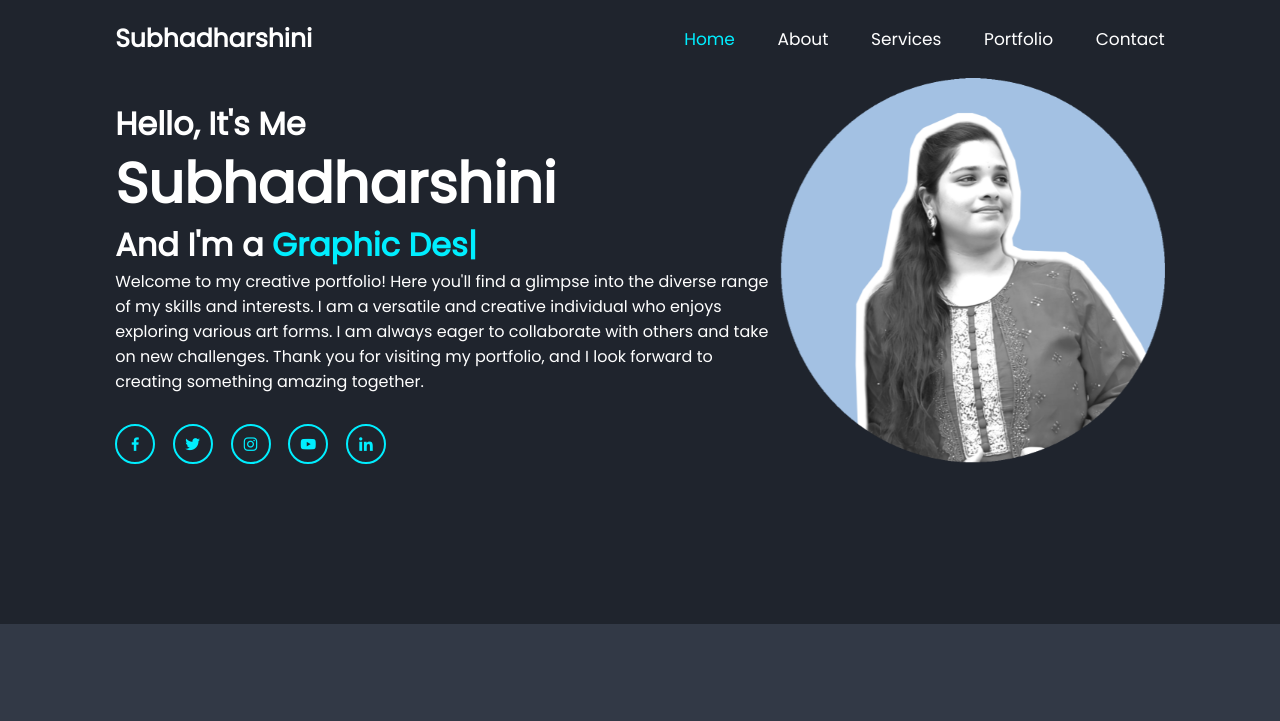
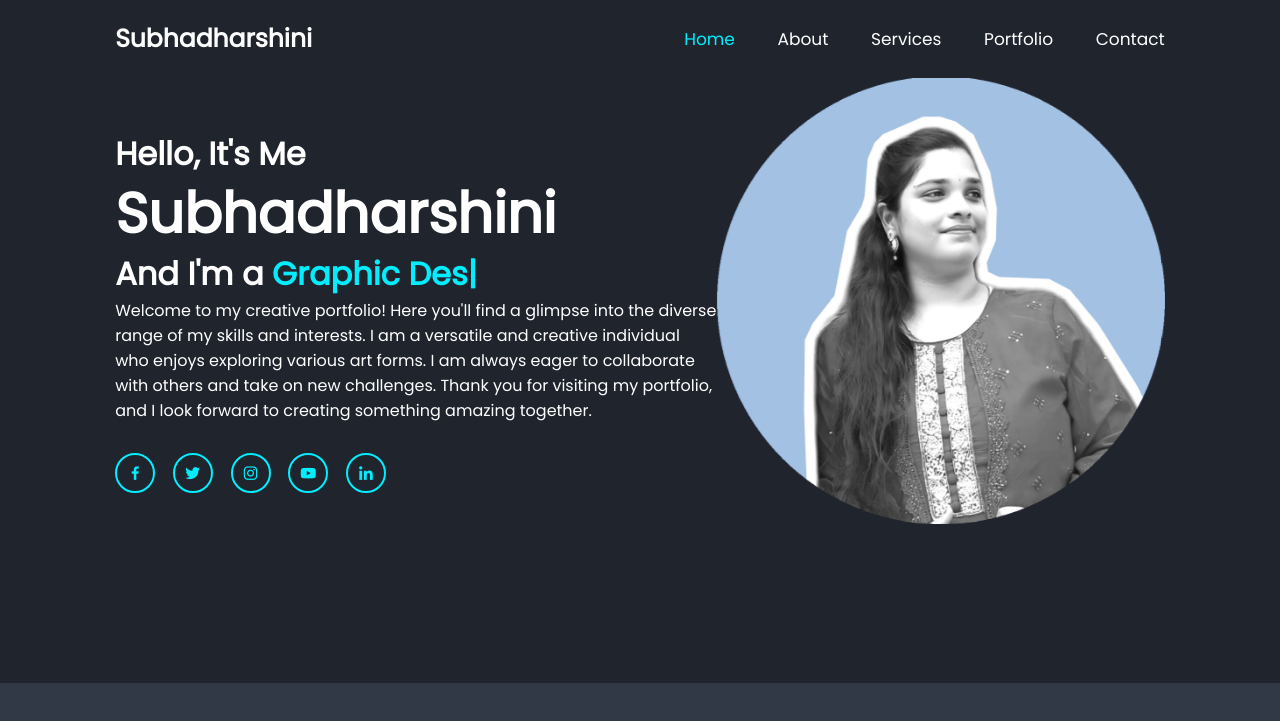
Before and after one commit to subhadharshini-git/subha-portfolio, a plain HTML site: page index.html in a window 1280 px wide. Shown: the top 721 px of the page. Drawn offline with nearby package versions, Linux system fonts and the light colour scheme.

Commit message:
portfolio

```diff
--- a/css/styles.css
+++ b/css/styles.css
@@ -106,7 +106,7 @@ span {
 }
 
 .home-img img {
-    width: 30vw;
+    width: 35vw;
     animation: floatImage 4s ease-in-out infinite;
 }
 
```
Also changed, not shown: images/WhatsApp Image 2025-03-30 at 3.30.16 PM.jpeg (deleted), images/about.png (deleted), images/profile.png (deleted).
